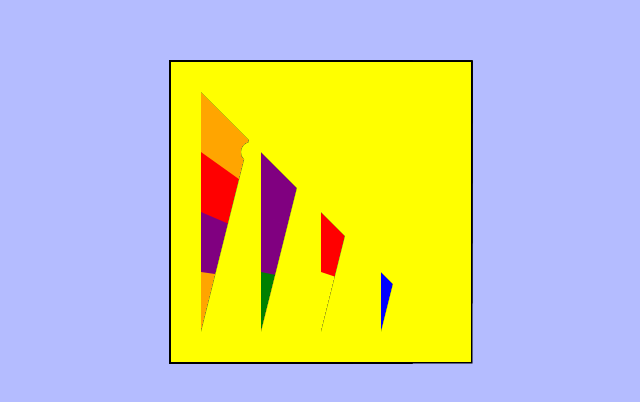
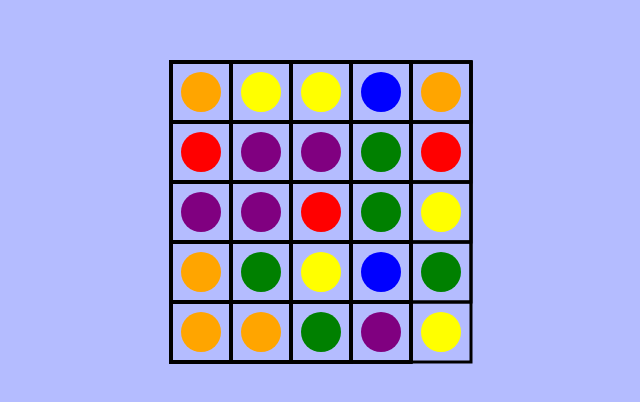
Before and after one commit to Ch3ru09/popsicle-crash, a plain HTML site: page index.html in a window 1280 px wide. Shown: the part 188-590 px from the top of the page, without its empty margins (319-959 px from the left). Drawn offline with Linux system fonts and the light colour scheme.

Commit message:
added column and row check

```diff
--- a/index.html
+++ b/index.html
@@ -9,6 +9,7 @@
   </head>
   <body>
     <script src="./src/boardUtils/pen.js"></script>
+    <script src="./src/boardUtils/checkClears.js"></script>
     <script src="./src/GameState.js"></script>
     <script src="./src/GameBoard.js"></script>
     <script src="./src/GameCandies.js"></script>
--- a/main.js
+++ b/main.js
@@ -1,6 +1,6 @@
+const candies = new GameCandies();
 const state = new GameState();
 const board = new GameBoard(5, 5).init();
-const candies = new GameCandies();
 
 function animate() {
   board.draw();
--- a/src/GameBoard.js
+++ b/src/GameBoard.js
@@ -7,13 +7,17 @@ class GameBoard {
 
 
     this.pen = new Pen(this.unit);
+    this.check = new CheckClears()
   }
 
   init() {
     for (let i = 0; i < this.cols; i++) {
       this.board.push(Array(this.rows).fill(0).map(() => randomInt(1, NB_CANDIES)));
     }
+
+
     this.board = Object.seal(this.board);
+    this.check.all(this.board)
 
     return this;
   }
--- a/src/GameCandies.js
+++ b/src/GameCandies.js
@@ -3,11 +3,11 @@ class GameCandies {
     this.colors = ["red", "orange", "yellow", "green", "blue", "purple"]
   }
 
-  getColorId(piece) {
-    return piece & 7
+  getColorId(candy) {
+    return candy & 7
   }
 
-  getDisplayColor(piece) {
-    return this.colors[(piece & 7) - 1]
+  getDisplayColor(candy) {
+    return this.colors[(candy & 7) - 1]
   }
 }
--- /dev/null
+++ b/src/boardUtils/checkClears.js
@@ -0,0 +1,44 @@
+class CheckClears {
+  checkCandy(col, row, board) {
+    const checkCol = []
+    const checkRow = []
+    const current = candies.getColorId(board[col][row])
+
+    for (let i of [-1, 1]) {
+      if (col + i >= 0 && col + i < board.length) {
+        if (current == candies.getColorId(board[col + i][row])) {
+          checkCol.push(i)
+
+          if (col + i * 2 >= 0 && col + i * 2 < board.length) {
+            if (current == candies.getColorId(board[col + i * 2][row])) {
+              checkRow.push(i * 2)
+            }
+          }
+        }
+      }
+
+      if (row + i >= 0 && row + i < board[0].length) {
+        if (current == candies.getColorId(board[col][row + i])) {
+          checkRow.push(i)
+
+
+          if (row + i * 2 >= 0 && row + i * 2 < board.length) {
+            if (current == candies.getColorId(board[col][row + i * 2])) {
+              checkRow.push(i * 2)
+            }
+          }
+        }
+      }
+    }
+
+    console.log(checkCol, checkRow);
+  }
+
+  all(board) {
+    board.forEach((x, col) => {
+      x.forEach((_, row) => {
+        this.checkCandy(Number(col), row, board)
+      })
+    });
+  }
+}
--- a/src/boardUtils/pen.js
+++ b/src/boardUtils/pen.js
@@ -1,7 +1,7 @@
 class Pen {
   constructor(unit) {
     this.squareSide = unit;
-    this.radius = 10
+    this.radius = 20
   }
 
   drawSquares(rows, cols) {
@@ -28,9 +28,10 @@ class Pen {
         ctx.save()
         ctx.fillStyle = candies.getDisplayColor(candy)
         ctx.translate(i * this.squareSide, j * this.squareSide)
-        ctx.arc(this.squareSide / 2 - this.radius, this.squareSide / 2, this.radius, 0, Math.PI * 2, false)
+        ctx.beginPath()
+        ctx.arc(this.squareSide / 2, this.squareSide / 2, this.radius, 0, Math.PI * 2, false)
         ctx.fill()
-
+        ctx.closePath()
         ctx.restore()
       })
     });
```
Also changed, not shown: src/boardUtils/mouse.js (added).
